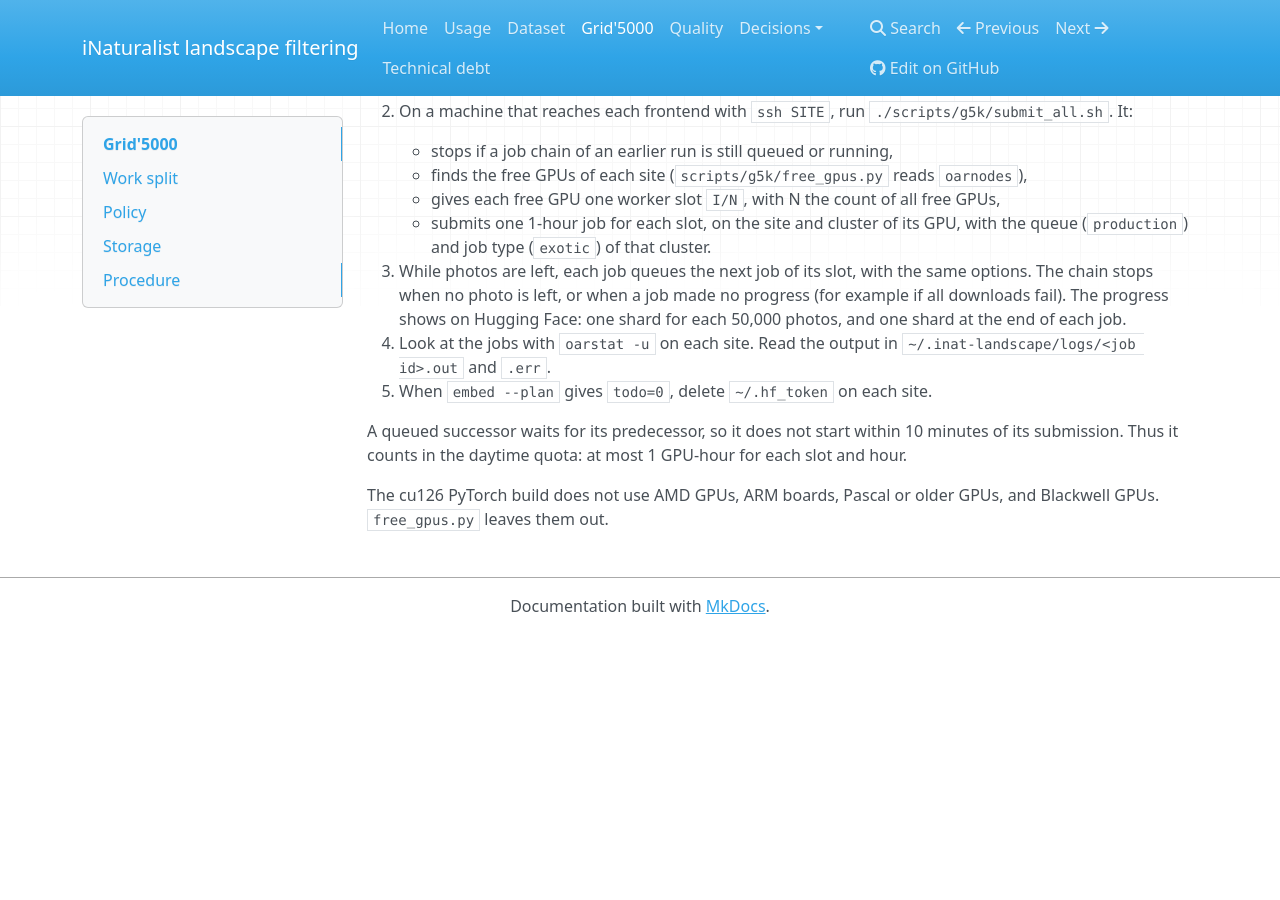
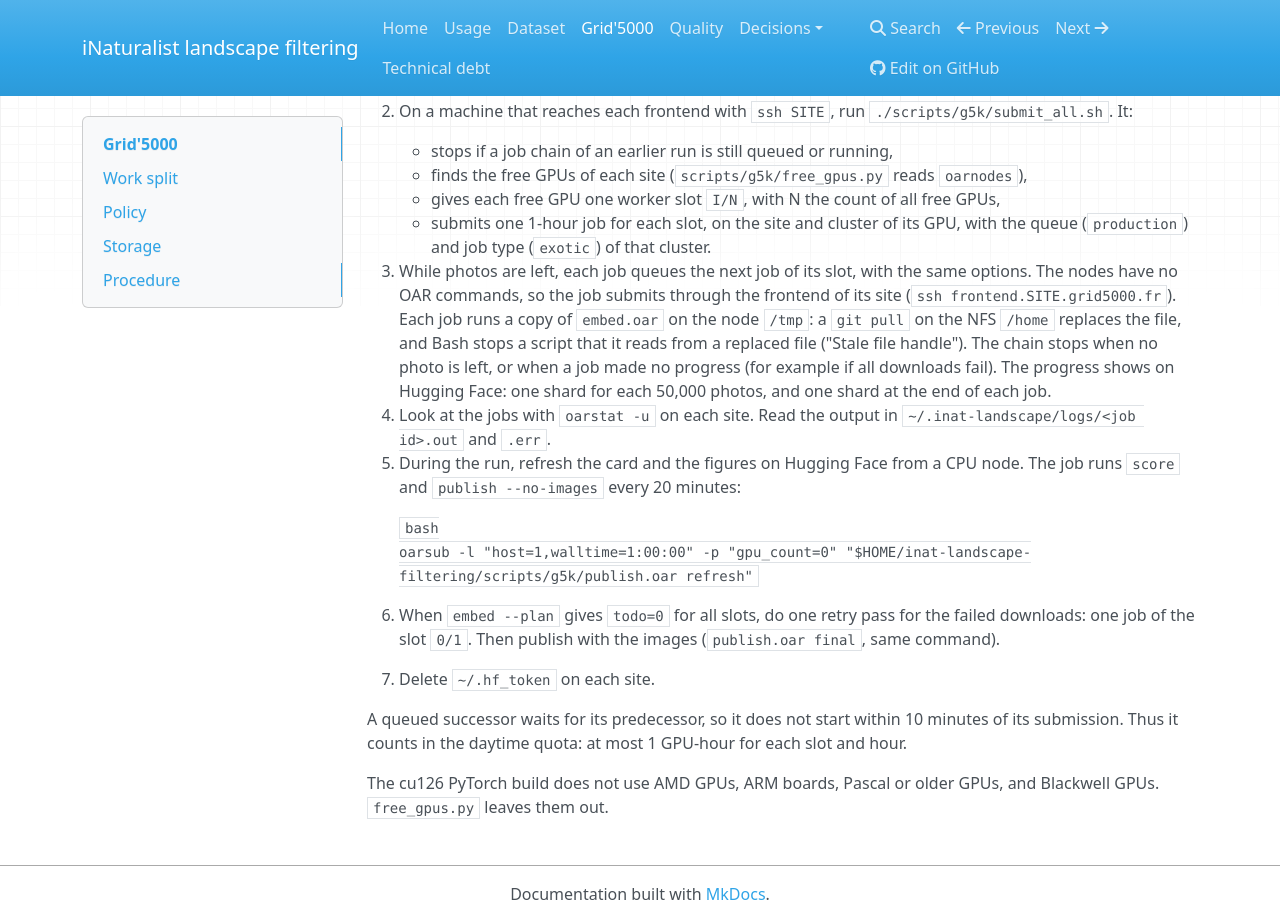
Before and after one commit to NoeFlandre/inat-landscape-filtering, an MkDocs documentation site: the page built from docs/grid5000.md, in a window 1280 px wide and 900 px high, scrolled down 1318 px. Built offline with MkDocs 1.6.1, drawn with Linux system fonts in a browser that asks for light colours; nearby versions of some CDN libraries; before the commit the page ends 1952 px from its top, so only the background shows below that; some of the changed text lies outside the part shown.

Commit message:
embed.oar: the retry pass (0/1) keeps the shared failure file and pushes it to the state
Docs: chaining through the frontend, publish.oar, retry pass; ADR 0009 multi-site run.

Co-Authored-By: Claude Opus 5.5 <noreply@anthropic.com>

````diff
--- a/docs/grid5000.md
+++ b/docs/grid5000.md
@@ -11,7 +11,7 @@ This page tells how to run the `embed` step on Grid'5000 GPUs, in agreement with
 | `measure`, `ingest`, `sample` | outside Grid'5000 | They read the 37 GB metadata dump. Grid'5000 does not need it. |
 | `state push` | outside Grid'5000 | Puts the sample in the private state repository on Hugging Face. |
 | `embed` | Grid'5000, parallel 1-hour GPU jobs on all sites | It needs a GPU. |
-| `score`, `publish` | outside Grid'5000 | They need no GPU. |
+| `score`, `publish` | Grid'5000, one 1-hour CPU job (`scripts/g5k/publish.oar`), or outside Grid'5000 | They need no GPU. |
 
 ## Policy
 
@@ -43,9 +43,16 @@ The Python environment is on the node `/tmp`, because most `/home` directories h
     - finds the free GPUs of each site (`scripts/g5k/free_gpus.py` reads `oarnodes`),
     - gives each free GPU one worker slot `I/N`, with N the count of all free GPUs,
     - submits one 1-hour job for each slot, on the site and cluster of its GPU, with the queue (`production`) and job type (`exotic`) of that cluster.
-3. While photos are left, each job queues the next job of its slot, with the same options. The chain stops when no photo is left, or when a job made no progress (for example if all downloads fail). The progress shows on Hugging Face: one shard for each 50,000 photos, and one shard at the end of each job.
+3. While photos are left, each job queues the next job of its slot, with the same options. The nodes have no OAR commands, so the job submits through the frontend of its site (`ssh frontend.SITE.grid5000.fr`). Each job runs a copy of `embed.oar` on the node `/tmp`: a `git pull` on the NFS `/home` replaces the file, and Bash stops a script that it reads from a replaced file ("Stale file handle"). The chain stops when no photo is left, or when a job made no progress (for example if all downloads fail). The progress shows on Hugging Face: one shard for each 50,000 photos, and one shard at the end of each job.
 4. Look at the jobs with `oarstat -u` on each site. Read the output in `~/.inat-landscape/logs/<job id>.out` and `.err`.
-5. When `embed --plan` gives `todo=0`, delete `~/.hf_token` on each site.
+5. During the run, refresh the card and the figures on Hugging Face from a CPU node. The job runs `score` and `publish --no-images` every 20 minutes:
+
+    ```bash
+    oarsub -l "host=1,walltime=1:00:00" -p "gpu_count=0" "$HOME/inat-landscape-filtering/scripts/g5k/publish.oar refresh"
+    ```
+
+6. When `embed --plan` gives `todo=0` for all slots, do one retry pass for the failed downloads: one job of the slot `0/1`. Then publish with the images (`publish.oar final`, same command).
+7. Delete `~/.hf_token` on each site.
 
 A queued successor waits for its predecessor, so it does not start within 10 minutes of its submission. Thus it counts in the daytime quota: at most 1 GPU-hour for each slot and hour.
 
````
Also changed, not shown: 1 other file.
